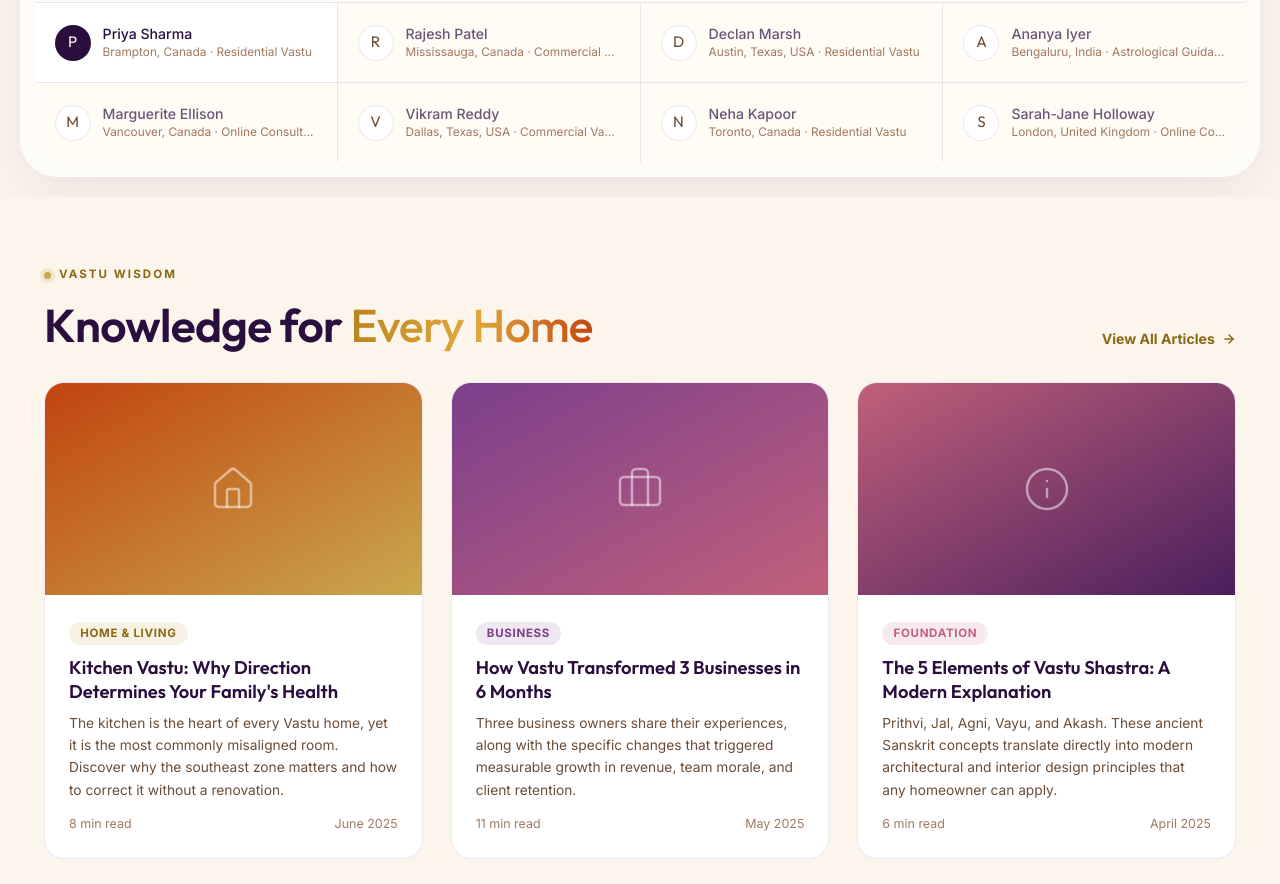
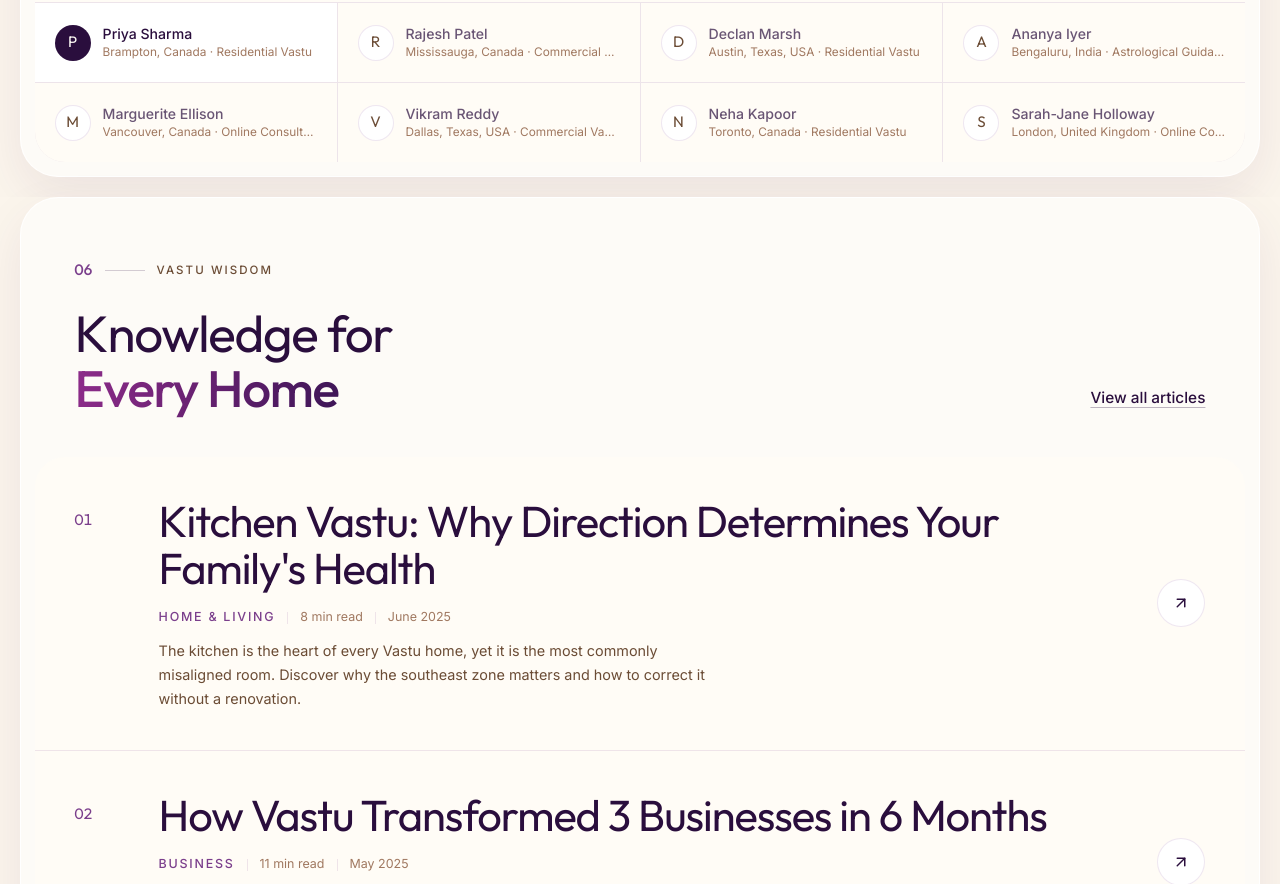
Before and after one commit to AHealingVaastu/AHealingVaastu-Website, a Next.js app: page / in a window 1280 px wide. Shown: the part 5977-6861 px from the top of the page. Built offline with nearby package versions, Linux system fonts and the light colour scheme.

Commit message:
feat: restyle Blog as an editorial article index
- Wrap Blog in the shared white frame with a section label and plum accent
- List articles as large display-type titles with plum index numbers, meta and excerpts
- Dim the other titles, nudge the hovered one and fill its round arrow on desktop

```diff
--- a/components/sections/Blog.tsx
+++ b/components/sections/Blog.tsx
@@ -1,63 +1,68 @@
-import { Home, Briefcase, Info, ArrowRight } from "lucide-react";
+import { ArrowUpRight } from "lucide-react";
 import Reveal from "@/components/ui/Reveal";
+import SectionLabel from "@/components/ui/SectionLabel";
 import { posts } from "@/lib/content";
-
-const tagClasses: Record<string, string> = {
-  gold: "bg-gold/15 text-gold-dark",
-  purple: "bg-plum/[0.12] text-plum",
-  rose: "bg-rose/[0.13] text-rose",
-};
-const cardGrad = ["from-terra to-gold", "from-plum to-rose", "from-rose to-plum-deep"];
-const cardIcon = [Home, Briefcase, Info];
 
 export default function Blog() {
   return (
-    <section id="blog" className="bg-page">
-      <div className="mx-auto max-w-shell px-6 py-16">
-        <div className="mb-8 flex flex-wrap items-end justify-between gap-4">
-          <div>
-            <Reveal>
-              <div className="mb-4 inline-flex items-center gap-2 text-[0.72rem] font-bold uppercase tracking-[0.18em] text-gold-dark">
-                <span className="h-[7px] w-[7px] rounded-full bg-gold ring-4 ring-gold/20" />
-                Vastu Wisdom
-              </div>
-              <h2 className="font-display text-[clamp(2rem,3.6vw,3rem)] font-semibold leading-[1.1] tracking-[-0.015em] text-ink">
-                Knowledge for <span className="text-accent">Every Home</span>
-              </h2>
-            </Reveal>
+    <section id="blog" aria-label="Blog" className="bg-page px-3 pb-3 md:px-5 md:pb-5">
+      <div className="rounded-[38px] border border-white/90 bg-white/60 p-[0.6rem] shadow-[0_18px_50px_rgba(74,31,92,0.08)] md:p-[0.85rem]">
+        {/* heading */}
+        <Reveal className="px-4 pb-8 pt-8 md:px-10 md:pb-10 md:pt-12">
+          <SectionLabel index="06" label="Vastu wisdom" />
+          <div className="mt-6 flex flex-wrap items-end justify-between gap-x-10 gap-y-5">
+            <h2 className="font-display text-[clamp(2.2rem,4vw,3.4rem)] font-normal leading-[1.08] tracking-[-0.025em] text-ink">
+              Knowledge for
+              <br />
+              <span className="text-accent-plum">Every Home</span>
+            </h2>
+            <a
+              href="#"
+              className="text-[0.96rem] font-medium text-ink underline decoration-ink/30 underline-offset-4 transition hover:decoration-ink md:mb-2"
+            >
+              View all articles
+            </a>
           </div>
-          <Reveal>
-            <a href="#" className="inline-flex shrink-0 items-center gap-[0.45rem] text-[0.88rem] font-bold text-gold-dark transition-all hover:gap-[0.7rem]">
-              View All Articles <ArrowRight size={14} strokeWidth={2.5} />
-            </a>
-          </Reveal>
-        </div>
+        </Reveal>
 
-        <div className="grid grid-cols-1 gap-7 sm:grid-cols-2 lg:grid-cols-3">
-          {posts.map((p, i) => {
-            const Icon = cardIcon[i];
-            return (
-              <Reveal key={p.title} delay={i * 0.08}>
-                <article className="group cursor-pointer overflow-hidden rounded-[20px] border border-line bg-white transition duration-300 hover:-translate-y-1.5 hover:shadow-[0_18px_46px_rgba(74,31,92,0.1)]">
-                  <div className={`flex aspect-[16/9] items-center justify-center bg-gradient-to-br ${cardGrad[i]} transition-transform duration-500 group-hover:scale-[1.04]`}>
-                    <Icon size={48} strokeWidth={1.25} className="text-white/50" />
-                  </div>
-                  <div className="p-6">
-                    <span className={`mb-[0.65rem] inline-block rounded-full px-[0.7rem] py-[0.18rem] text-[0.72rem] font-bold uppercase tracking-[0.06em] ${tagClasses[p.tone]}`}>
-                      {p.tag}
+        {/* article index */}
+        <Reveal delay={0.1}>
+          <div className="overflow-hidden rounded-[30px] bg-[#FFFCF6]">
+            <ol className="group/list">
+              {posts.map((p, i) => (
+                <li key={p.title} className={i > 0 ? "border-t border-line" : ""}>
+                  <a
+                    href="#"
+                    className="group/row grid grid-cols-[2.25rem_1fr] gap-x-4 px-6 py-8 transition-opacity duration-300 md:grid-cols-[3.25rem_1fr_auto] md:items-center md:gap-x-8 md:px-10 md:py-10 lg:group-hover/list:opacity-40 lg:hover:!opacity-100"
+                  >
+                    <span className="pt-2 font-display text-[0.95rem] tabular-nums text-plum md:self-start md:pt-3">
+                      {String(i + 1).padStart(2, "0")}
                     </span>
-                    <h3 className="mb-2 font-display text-[1.15rem] font-semibold leading-[1.3] text-ink">{p.title}</h3>
-                    <p className="mb-[0.9rem] text-[0.86rem] leading-relaxed text-body-muted">{p.excerpt}</p>
-                    <div className="flex items-center justify-between text-[0.78rem] text-body-faint">
-                      <span>{p.read}</span>
-                      <span>{p.date}</span>
+                    <div className="min-w-0">
+                      <h3 className="font-display text-[clamp(1.55rem,3.4vw,2.9rem)] font-normal leading-[1.1] tracking-[-0.025em] text-ink transition-transform duration-500 ease-out lg:group-hover/row:translate-x-2">
+                        {p.title}
+                      </h3>
+                      <div className="mt-4 flex flex-wrap items-center gap-x-3 gap-y-1 text-[0.78rem] text-body-faint">
+                        <span className="font-medium uppercase tracking-[0.14em] text-plum">{p.tag}</span>
+                        <span className="h-3 w-px bg-line" aria-hidden="true" />
+                        <span>{p.read}</span>
+                        <span className="hidden h-3 w-px bg-line sm:block" aria-hidden="true" />
+                        <span className="basis-full sm:basis-auto">{p.date}</span>
+                      </div>
+                      <p className="mt-3 max-w-[560px] text-[0.9rem] leading-[1.65] text-body-muted">{p.excerpt}</p>
                     </div>
-                  </div>
-                </article>
-              </Reveal>
-            );
-          })}
-        </div>
+                    <span
+                      className="hidden h-12 w-12 shrink-0 place-items-center rounded-full border border-line bg-white text-ink transition-colors duration-300 group-hover/row:border-ink group-hover/row:bg-ink group-hover/row:text-[#FFFCF6] md:grid"
+                      aria-hidden="true"
+                    >
+                      <ArrowUpRight size={18} strokeWidth={2} className="transition-transform duration-300 group-hover/row:rotate-45" />
+                    </span>
+                  </a>
+                </li>
+              ))}
+            </ol>
+          </div>
+        </Reveal>
       </div>
     </section>
   );
```
